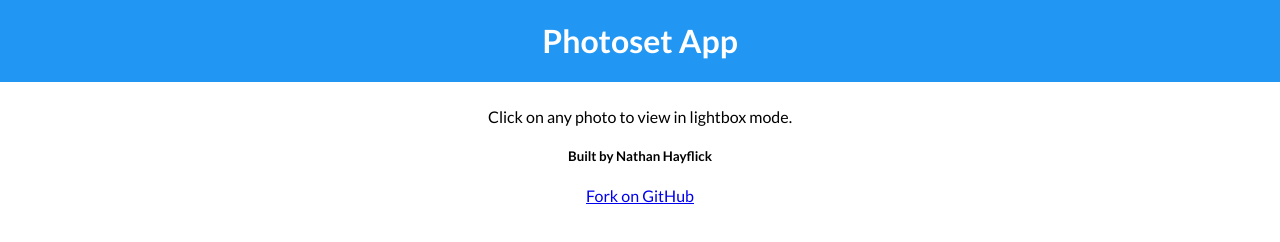
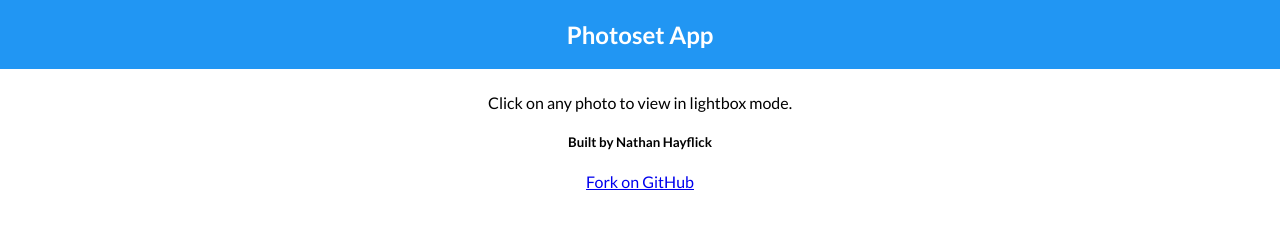
Before and after one commit to nhayflick/lightbox-app, a plain HTML site: page index.html in a window 1280 px wide. Drawn offline with Linux system fonts and the light colour scheme; no server answers.

Commit message:
CSS tweaks

```diff
--- a/index.html
+++ b/index.html
@@ -10,7 +10,7 @@
 
   <body>
     <header>
-       <h1><a href="">Photoset App</a></h1>
+       <h2><a href="">Photoset App</a></h2>
     </header>
     <div class="nav-spacer"></div>
 
--- a/styles.css
+++ b/styles.css
@@ -18,7 +18,9 @@ header {
   top: 0;
 }
 
-header > h1 > a {
+header > h2 > a {
+  font-size: 24px;
+  margin: 0;
   color: white;
   text-decoration: none;
 }
@@ -39,7 +41,7 @@ footer {
 }
 
 .nav-spacer {
-  height: 80px;
+  height: 66px;
 }
 
 .img-thumb {
@@ -47,8 +49,7 @@ footer {
   width: 100px;
   margin: 10px;
   float: left;
-/*  display: inline-block;
-*/  background-repeat: no-repeat;
+  background-repeat: no-repeat;
   background-size: cover;
 }
 
@@ -63,7 +64,7 @@ footer {
   bottom: 0;
   left: 0;
   right: 0;
-  padding-top: 120px;
+  padding-top: 5%;
   position: fixed;
   z-index: 2;
   color: #eee;
```
